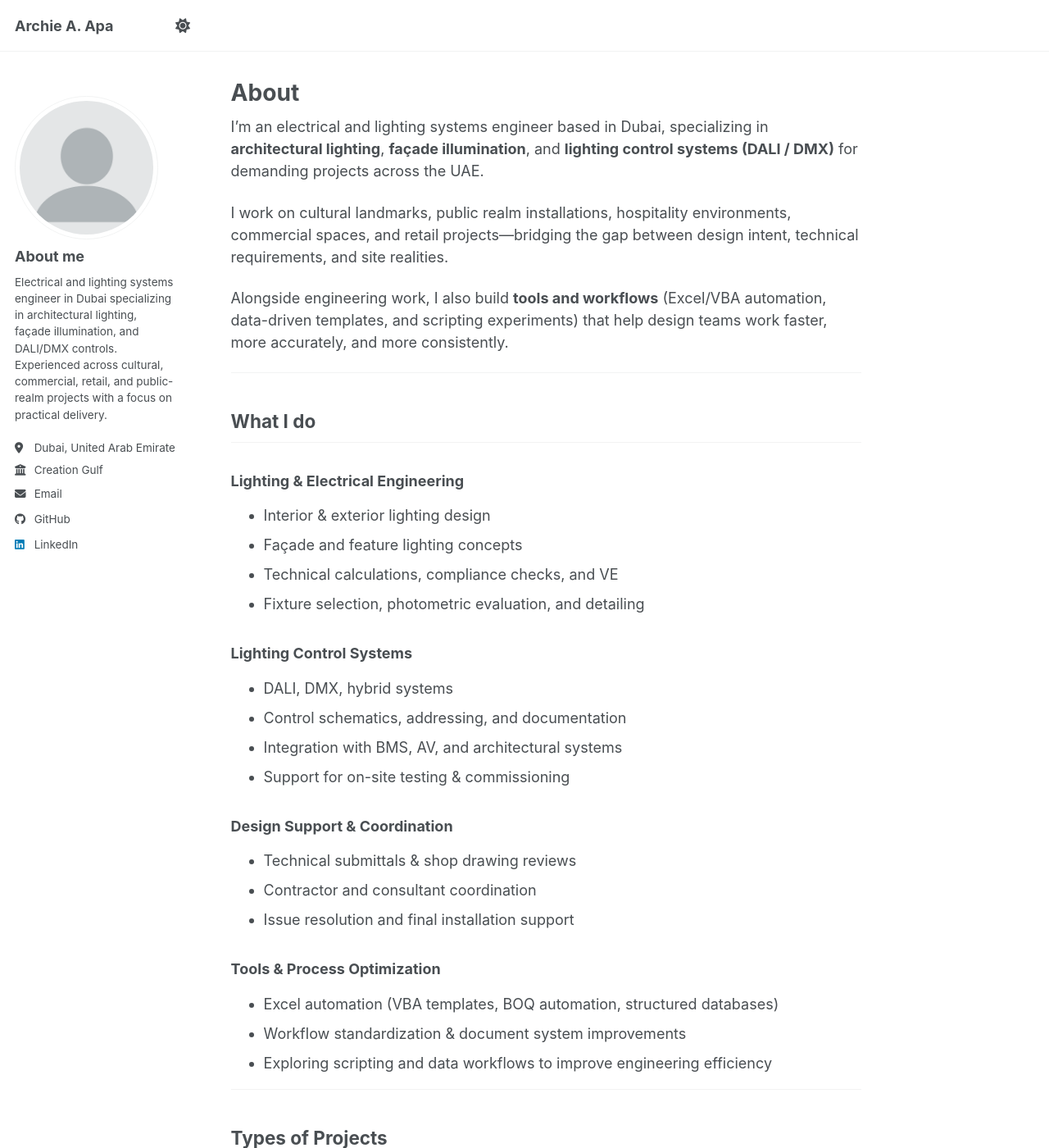
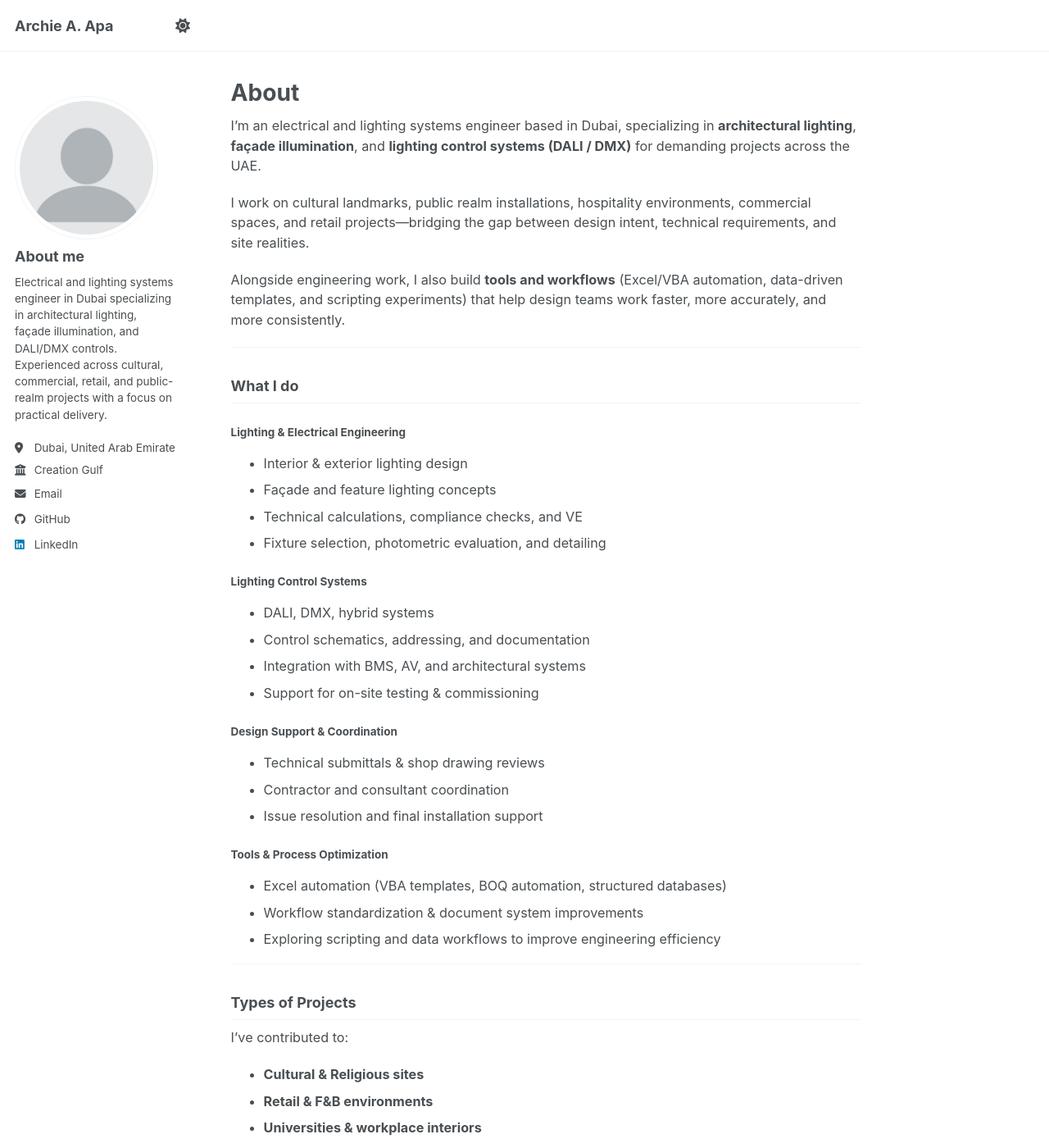
Before and after one commit to archie222222/archieapa, a Jekyll site: the page built from _pages/about.md, in a window 1280 px wide and 1400 px high. Shown: the whole window at 82% size. Built offline with Jekyll 4.4.1, drawn with Linux system fonts in a browser that asks for light colours; a script bundle is joined from its source files by our own code; library files that are not in the unit come from our copies.

Commit message:
Adjusted font sizes on page contents

```diff
--- a/_sass/layout/_base.scss
+++ b/_sass/layout/_base.scss
@@ -37,11 +37,11 @@ h1 {
 }
 
 h2 {
-  font-size: $type-size-4;
+  font-size: $type-size-5;
 }
 
 h3 {
-  font-size: $type-size-5;
+  font-size: $type-size-6;
 }
 
 h4 {
--- a/_sass/layout/_page.scss
+++ b/_sass/layout/_page.scss
@@ -56,7 +56,7 @@
   }
 
   p, li, dl {
-    font-size: 1em;
+    font-size: 0.9em;
   }
 
   /* paragraph indents */
```
